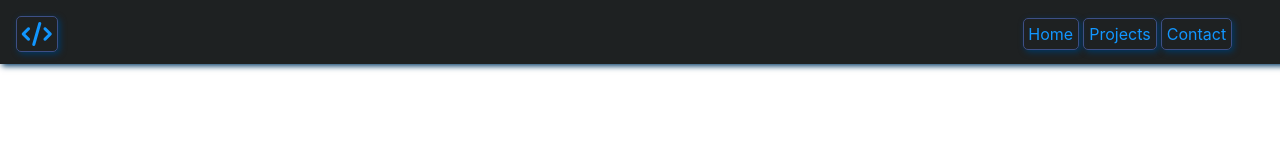
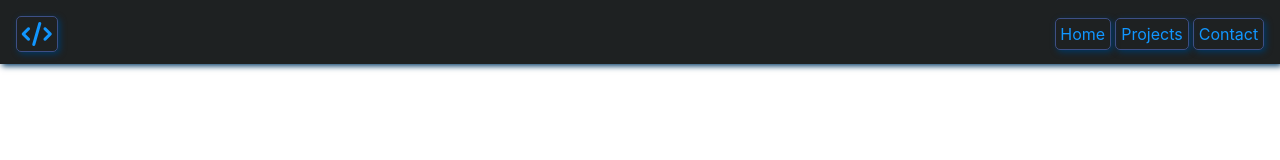
Before and after one commit to Vnzera/svelte-portfolio, a Svelte app: page / in a window 1280 px wide. Shown: the top 160 px of the page. Built offline with nearby package versions, Linux system fonts and the light colour scheme.

Commit message:
Changed margin and padding for navbar, header and code icon

```diff
--- a/src/Header.svelte
+++ b/src/Header.svelte
@@ -10,7 +10,6 @@
 
 <style>
   header {
-    padding: 0rem 1rem;
     margin: 0;
     position: fixed;
     width: 100%;
@@ -25,7 +24,7 @@
     display: flex;
     justify-content: flex-end;
     align-items: center;
-    margin-right: 4rem;
+    margin-right: 1rem;
   }
 
   ul {
@@ -66,7 +65,7 @@
   }
 
   .fa-code {
-    margin: 1rem auto 1rem 0rem;
+    margin: 1rem auto 1rem 1rem;
   }
 
   /* overlay for modal on mobile */
```
